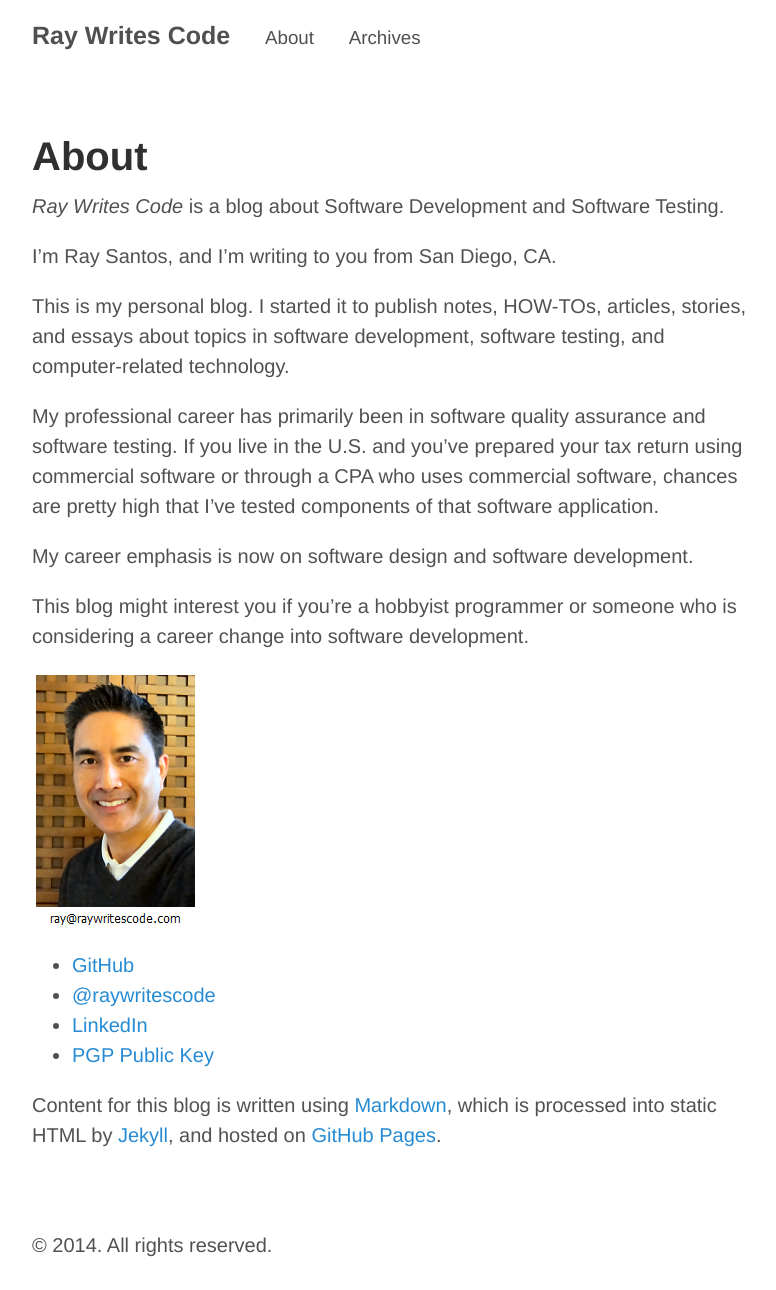
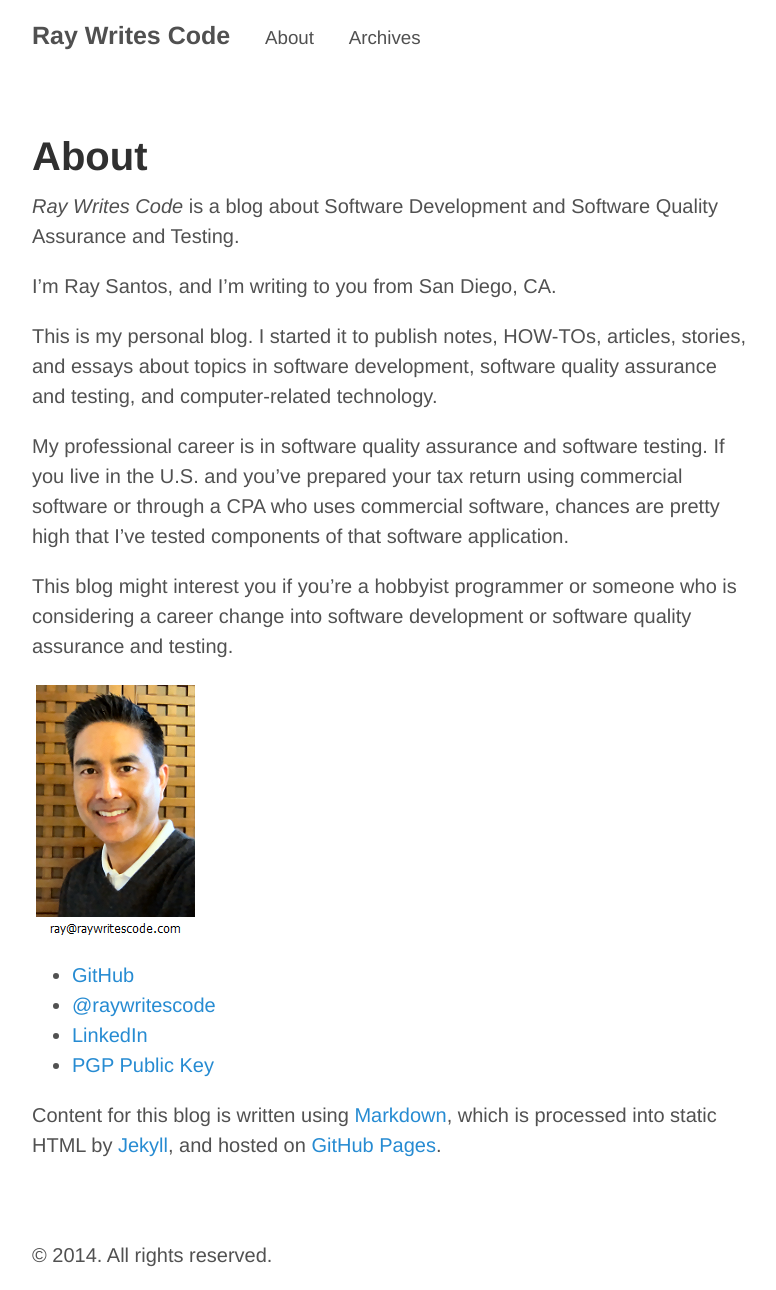
Before and after one commit to raywritescode/raywritescode.github.io, a Jekyll site: the page built from about.md, in a window 1280 px wide. Shown: the whole page, without its empty margins (248-1024 px from the left). Built offline with Jekyll 4.4.1, drawn with Linux system fonts in a browser that asks for light colours; Markdown is read by kramdown in place of the engine named in the settings.

Commit message:
about.md - Updated

```diff
--- a/about.md
+++ b/about.md
@@ -3,17 +3,15 @@ layout: page
 title: About
 ---
 
-*Ray Writes Code* is a blog about Software Development and Software Testing.
+*Ray Writes Code* is a blog about Software Development and Software Quality Assurance and Testing.
 
 I’m Ray Santos, and I’m writing to you from San Diego, CA.
 
-This is my personal blog. I started it to publish notes, HOW-TOs, articles, stories, and essays about topics in software development, software testing, and computer-related technology.
+This is my personal blog. I started it to publish notes, HOW-TOs, articles, stories, and essays about topics in software development, software quality assurance and testing, and computer-related technology.
 
-My professional career has primarily been in software quality assurance and software testing. If you live in the U.S. and you’ve prepared your tax return using commercial software or through a CPA who uses commercial software, chances are pretty high that I’ve tested components of that software application.
+My professional career is in software quality assurance and software testing. If you live in the U.S. and you’ve prepared your tax return using commercial software or through a CPA who uses commercial software, chances are pretty high that I’ve tested components of that software application.
 
-My career emphasis is now on software design and software development.
-
-This blog might interest you if you’re a hobbyist programmer or someone who is considering a career change into software development.
+This blog might interest you if you’re a hobbyist programmer or someone who is considering a career change into software development or software quality assurance and testing.
 
 ![raywritescode](/images/aboutPhoto.png)
 
```
